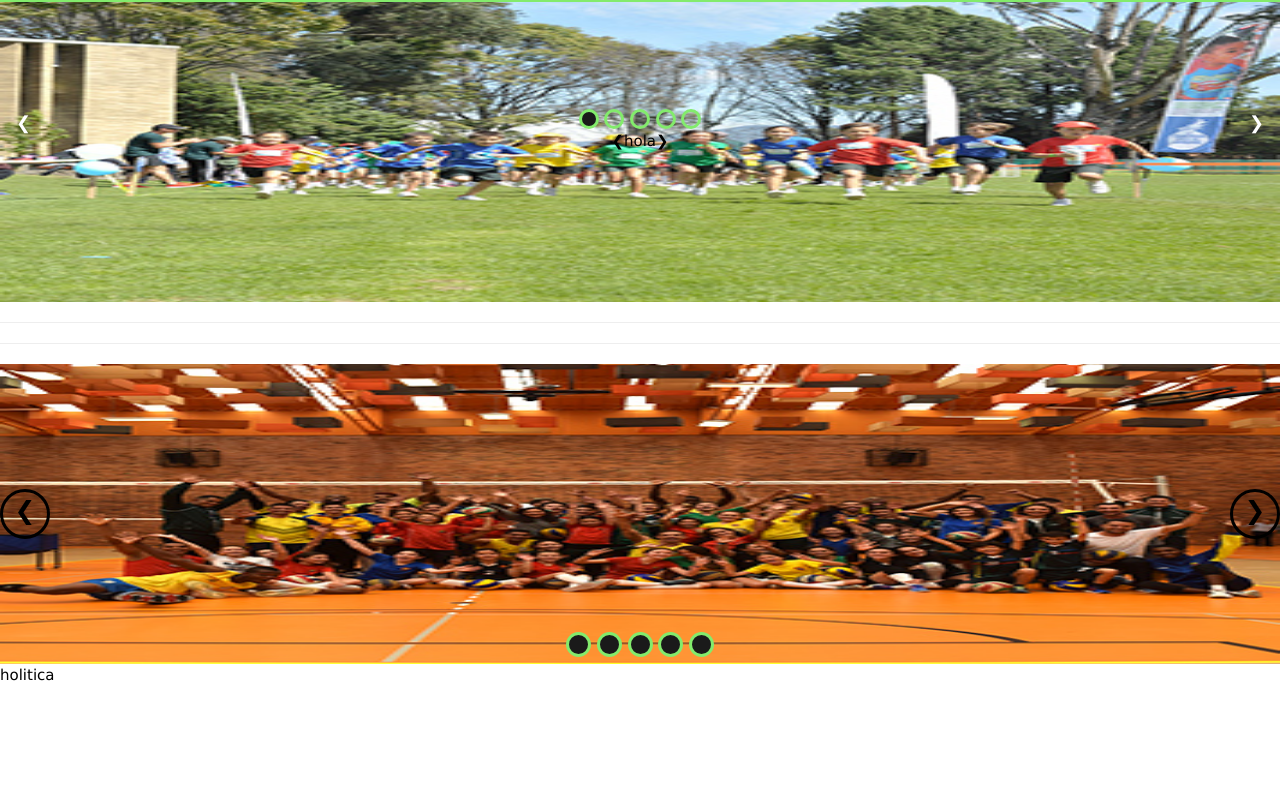
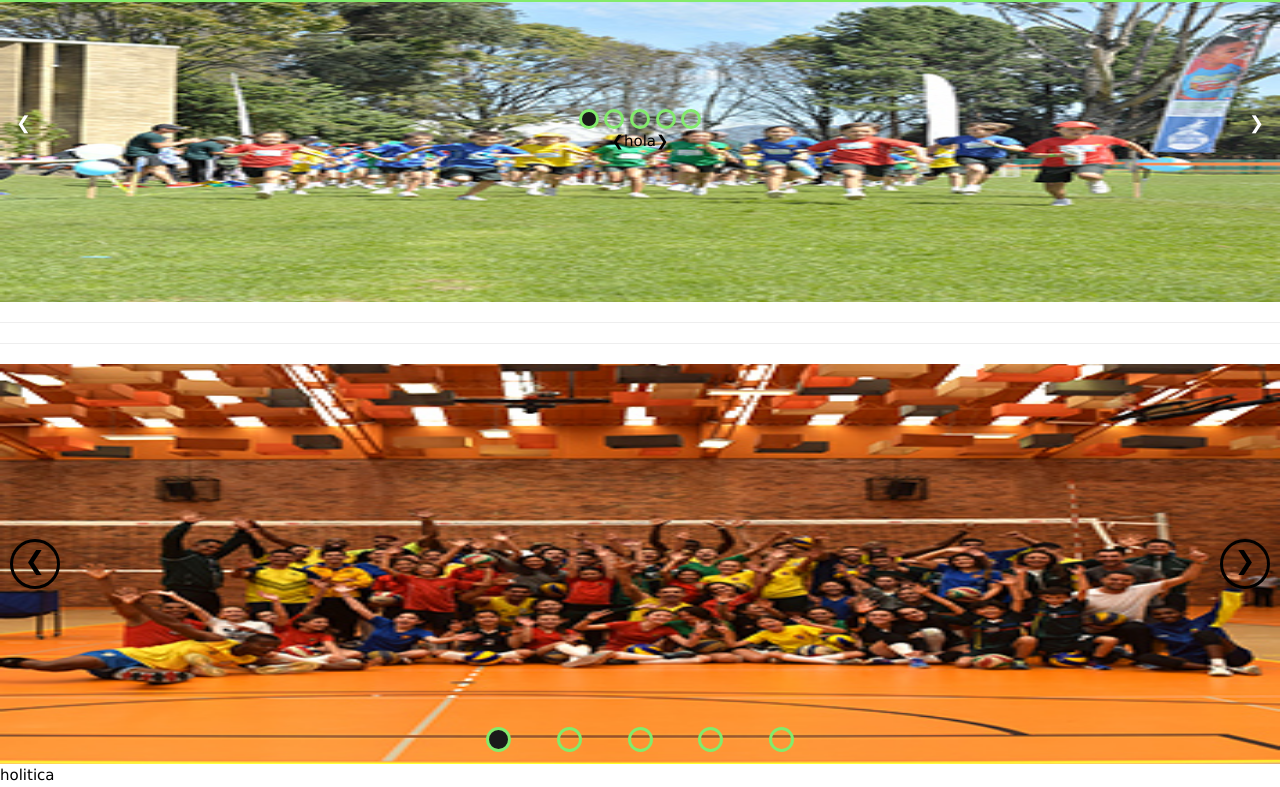
Before and after one commit to partofjohan/colegioacme, a plain HTML site: page index.html in a window 1280 px wide. Shown: the part 98-885 px from the top of the page. Before the commit the page ends 800 px from the top, so only its background shows below. Drawn offline with nearby package versions, Linux system fonts and the light colour scheme.

Commit message:
Configuración elementos del slider, aún se debe usar la librería

```diff
--- a/CSS/styles.css
+++ b/CSS/styles.css
@@ -86,7 +86,7 @@ div>img{
 
 .slider{
     width: 100%;
-    height: 300px;
+    height: 400px;
     background-color: #83eb6c;
     position: relative;/*¿es necesario?*/
 }
@@ -114,9 +114,11 @@ div>img{
 }
 .left-arrow{
     float: left;
+    margin-left: 10px;
 }
 .rigth-arrow{
     float: right;
+    margin-right: 10px;
 }
 /*tal vez sea necesario padding con los caracteres*/
 .circle-slider{
@@ -129,7 +131,7 @@ div>img{
     margin-bottom: 16px;
     padding: 0.01em 16px;*/
 }
-.circle{
+.circle-fill{
     border:3px solid #83eb6c;
     background-color: #1a1a1a;
     height: 25px;
@@ -138,4 +140,20 @@ div>img{
     /*font-size: 18px;*/
     display: inline-block;
     cursor: pointer;
+    margin-left: 20px;
+    margin-right: 20px;
+    margin-bottom: 5px;
 }
+.circle{
+    border:3px solid #83eb6c;
+    background-color: transparent;
+    height: 25px;
+    width: 25px;
+    border-radius: 50%;
+    /*font-size: 18px;*/
+    display: inline-block;
+    cursor: pointer;
+    margin-left: 20px;
+    margin-right: 20px;
+    margin-bottom: 5px;
+}
--- a/index.html
+++ b/index.html
@@ -66,7 +66,7 @@
                 <div class="arrow rigth-arrow">&#10095;</div>
             </div>
             <div class="circle-slider">
-                <span class="circle"></span>
+                <span class="circle-fill"></span>
                 <span class="circle"></span>
                 <span class="circle"></span>
                 <span class="circle"></span>
```
